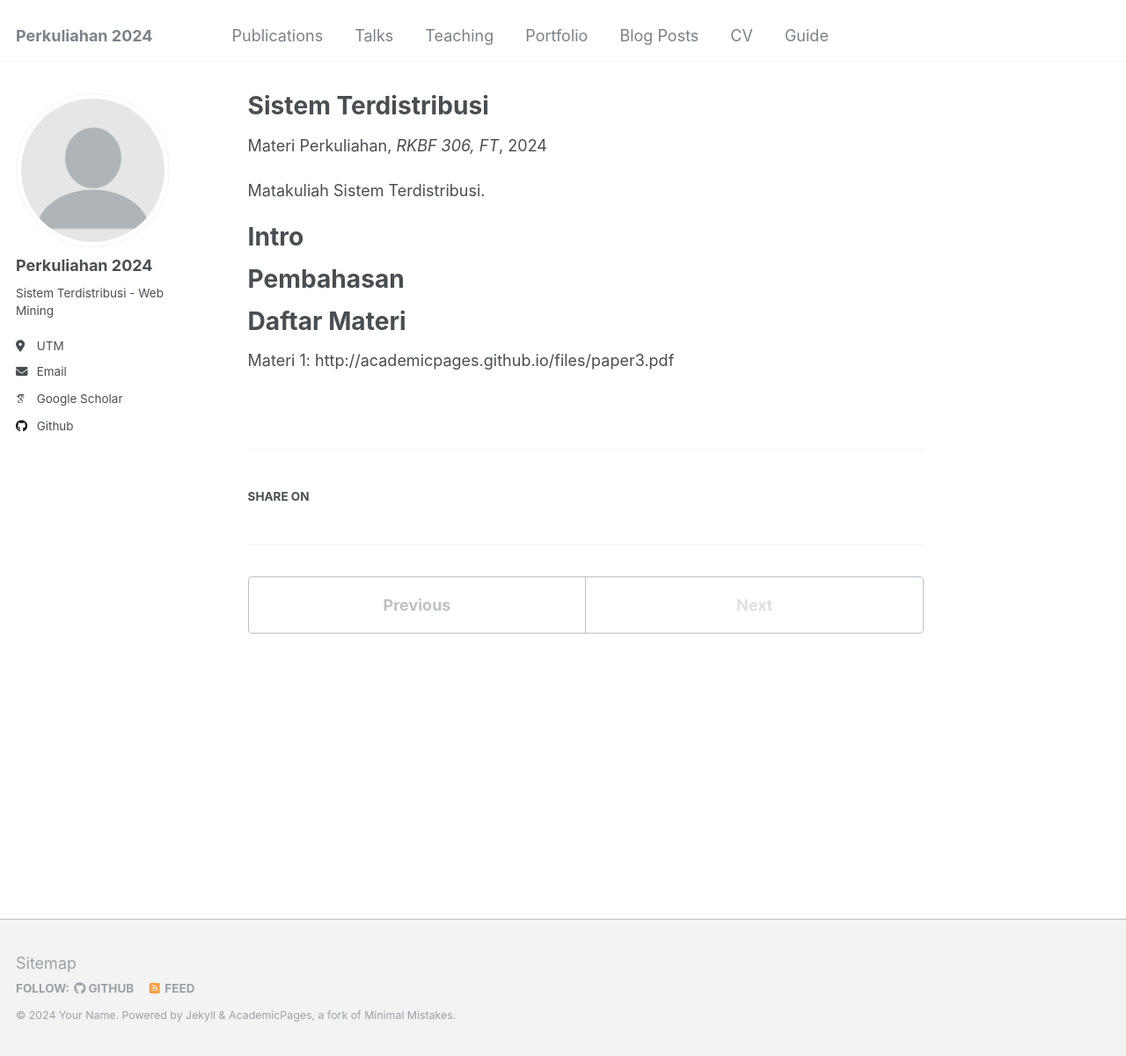
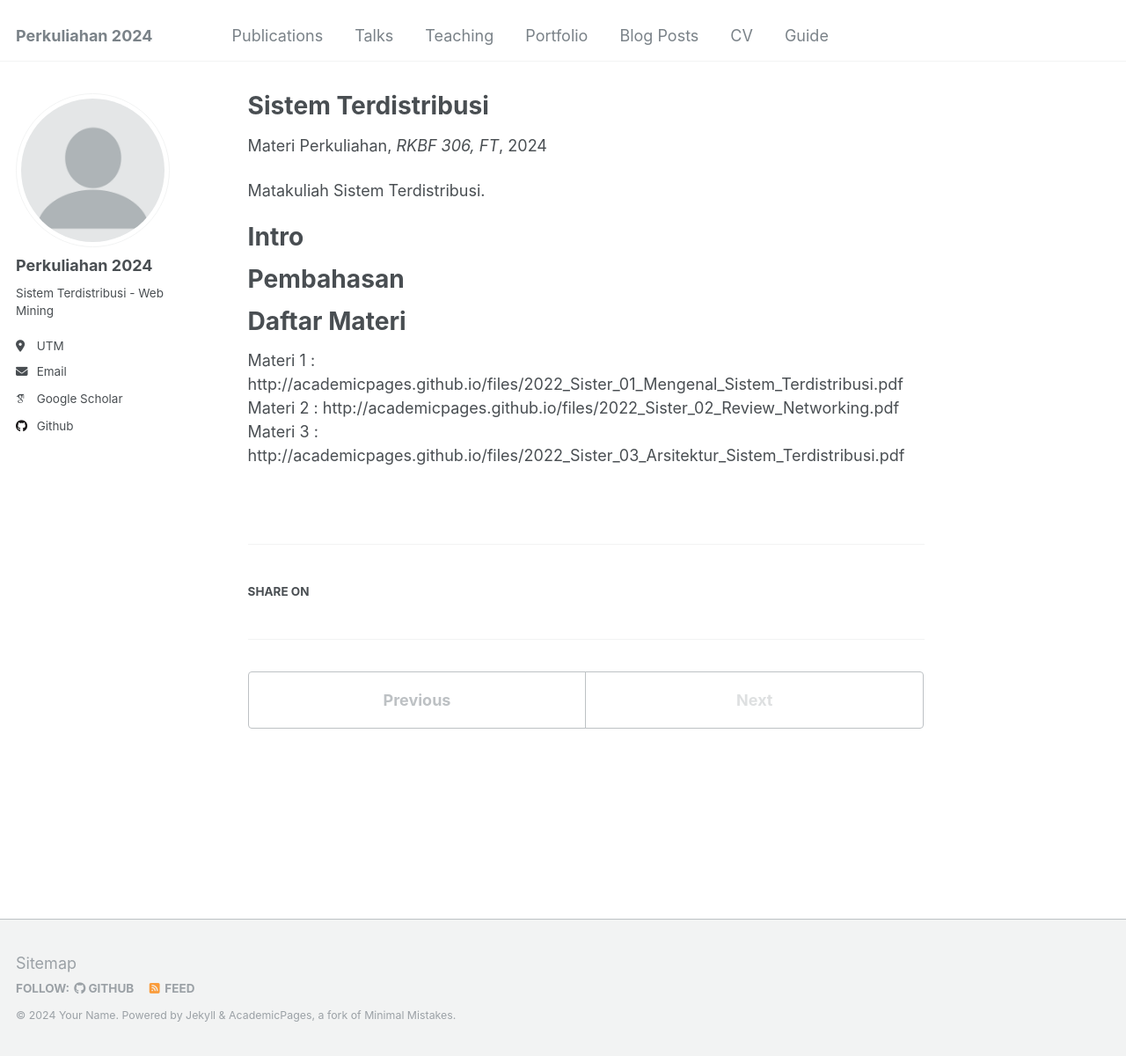
Before and after one commit to d33p-git/akademik, a Jekyll site: the page built from _teaching/2024-spring-teaching-1.md, in a window 1280 px wide and 1200 px high. Shown: the whole window at 88% size. Built offline with Jekyll 4.4.1, drawn with Linux system fonts in a browser that asks for light colours; some web fonts are replaced.

Commit message:
update materi

```diff
--- a/_teaching/2024-spring-teaching-1.md
+++ b/_teaching/2024-spring-teaching-1.md
@@ -18,4 +18,6 @@ Pembahasan
 
 Daftar Materi
 ======
-Materi 1: http://academicpages.github.io/files/paper3.pdf
+Materi 1 : http://academicpages.github.io/files/2022_Sister_01_Mengenal_Sistem_Terdistribusi.pdf
+Materi 2 : http://academicpages.github.io/files/2022_Sister_02_Review_Networking.pdf
+Materi 3 : http://academicpages.github.io/files/2022_Sister_03_Arsitektur_Sistem_Terdistribusi.pdf
```
Also changed, not shown: 6 other files.
